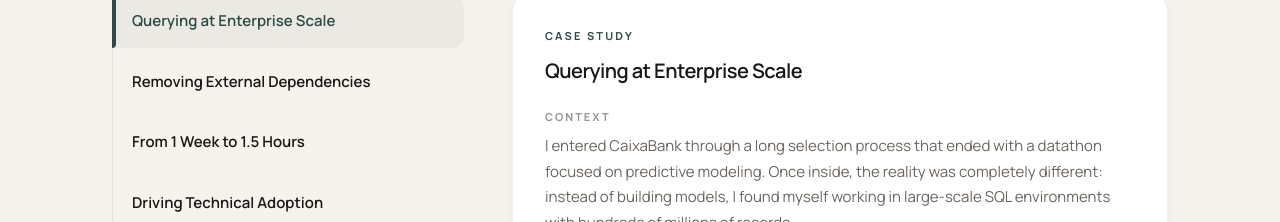
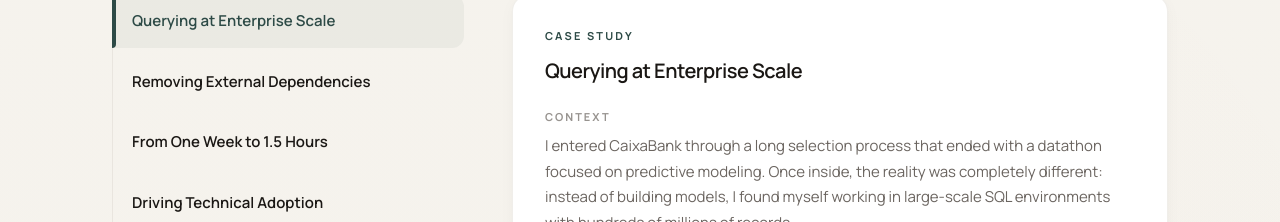
Before and after one commit to hecogo1/cv-landing-page, a React (Vite) app: page / in a window 1280 px wide. Shown: the part 5703-5925 px from the top of the page. Built offline with nearby package versions, Linux system fonts and the light colour scheme.

Commit message:
chore(content): Change '1' to 'One' in SAS case study title

```diff
--- a/src/app/content/siteContent.js
+++ b/src/app/content/siteContent.js
@@ -222,7 +222,7 @@ export const siteContent = {
       },
       {
         imageKey: 'sasToSql',
-        title: 'From 1 Week to 1.5 Hours',
+        title: 'From One Week to 1.5 Hours',
         context:
           'Some existing processes were built in SAS, ran slowly, depended on local execution, and required manual supervision.',
         challenge: 'The workflow was too slow and too fragile for the amount of value it delivered.',
```
